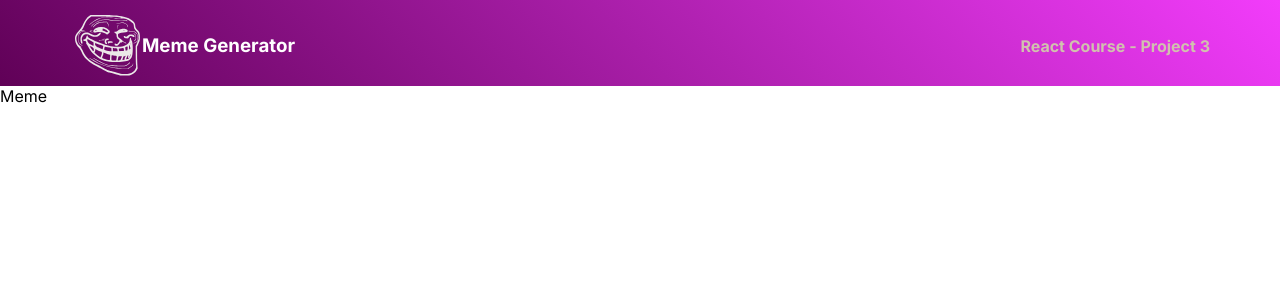
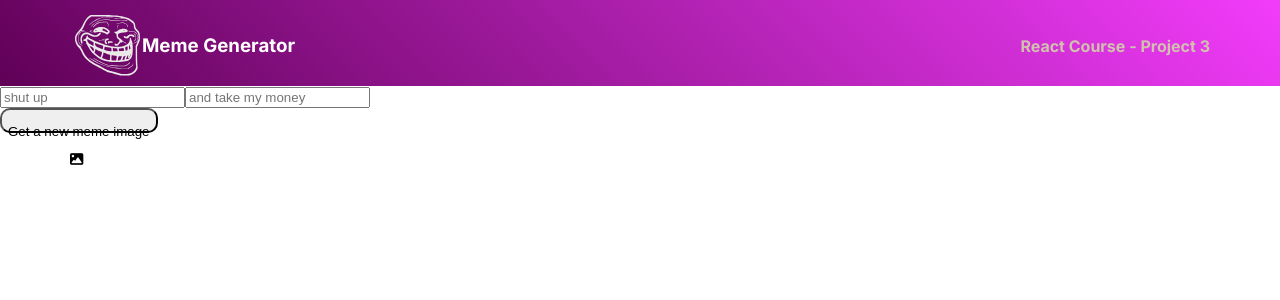
Before and after one commit to brandonfelty/react_tutorial, a React (Create React App) app: page /meme_gen in a window 1280 px wide. Shown: the top 300 px of the page. Built offline with nearby package versions, Linux system fonts and the light colour scheme.

Commit message:
adds all details to meme

```diff
--- a/src/components/Meme.jsx
+++ b/src/components/Meme.jsx
@@ -2,7 +2,18 @@ import React from 'react'
 
 const Meme = () => {
   return (
-    <div>Meme</div>
+    <div className='meme'>
+      <form>
+        <div className='meme-inputs'>
+          <input placeholder='shut up'></input>
+          <input placeholder='and take my money'></input>
+        </div>
+        <button type='button'>
+          <p>Get a new meme image</p>
+          <i className="fa-solid fa-image"></i>
+        </button>
+      </form>
+    </div>
   )
 }
 
```
